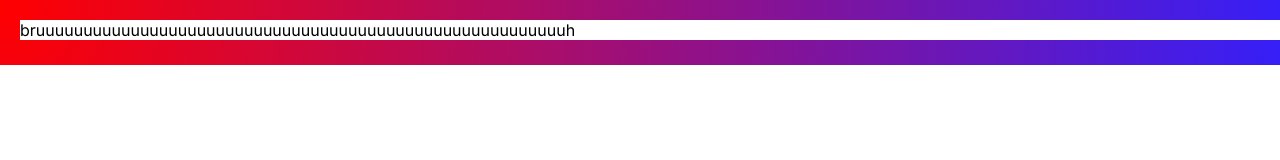
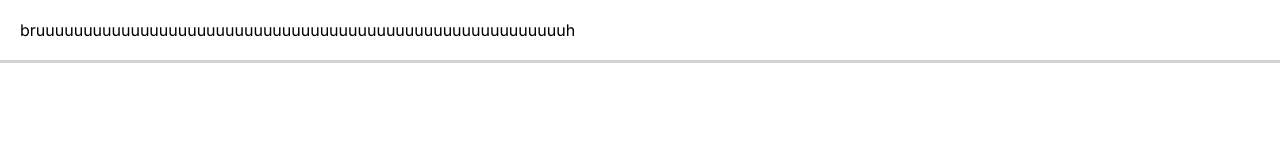
Before and after one commit to xQandStuff/xqandstuff.github.io, a plain HTML site: page index.html in a window 1280 px wide. Drawn offline with nearby package versions, Linux system fonts and the light colour scheme.

Commit message:
Update !main.css

```diff
--- a/!main.css
+++ b/!main.css
@@ -8,9 +8,5 @@ div#bar {
   left:0;
   width:100%;
   padding:20px;
-  border-bottom: double 5px transparent;
-  background-image: linear-gradient(white, white), radial-gradient(circle at top left, #f00, #3020ff);
-  background-origin: border-box;
-  background-clip: content-box, border-box;
-  border-shadow: 0px 3px 20px 5px lightgray;
+  border-bottom: solid 3px lightgray;
 }
```
